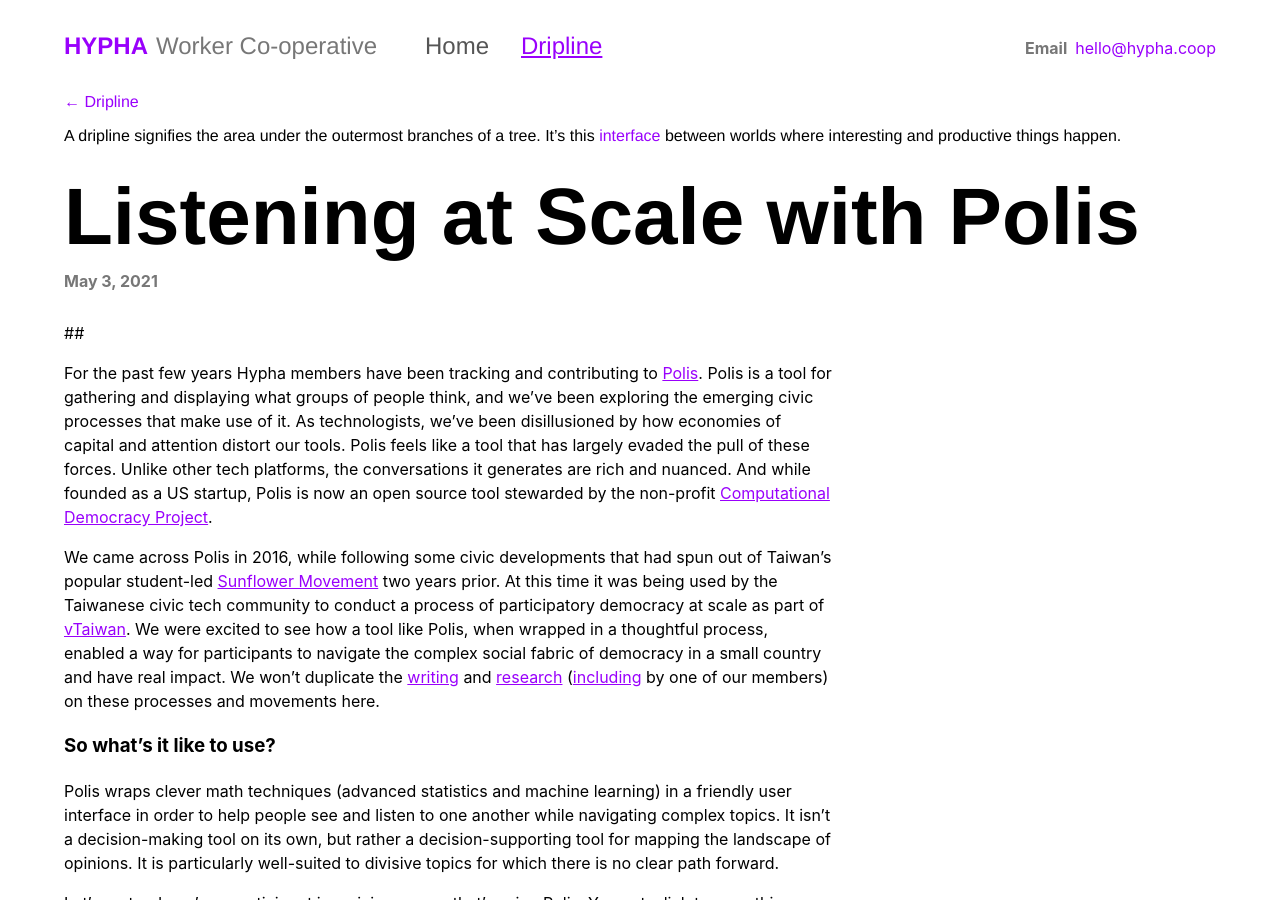
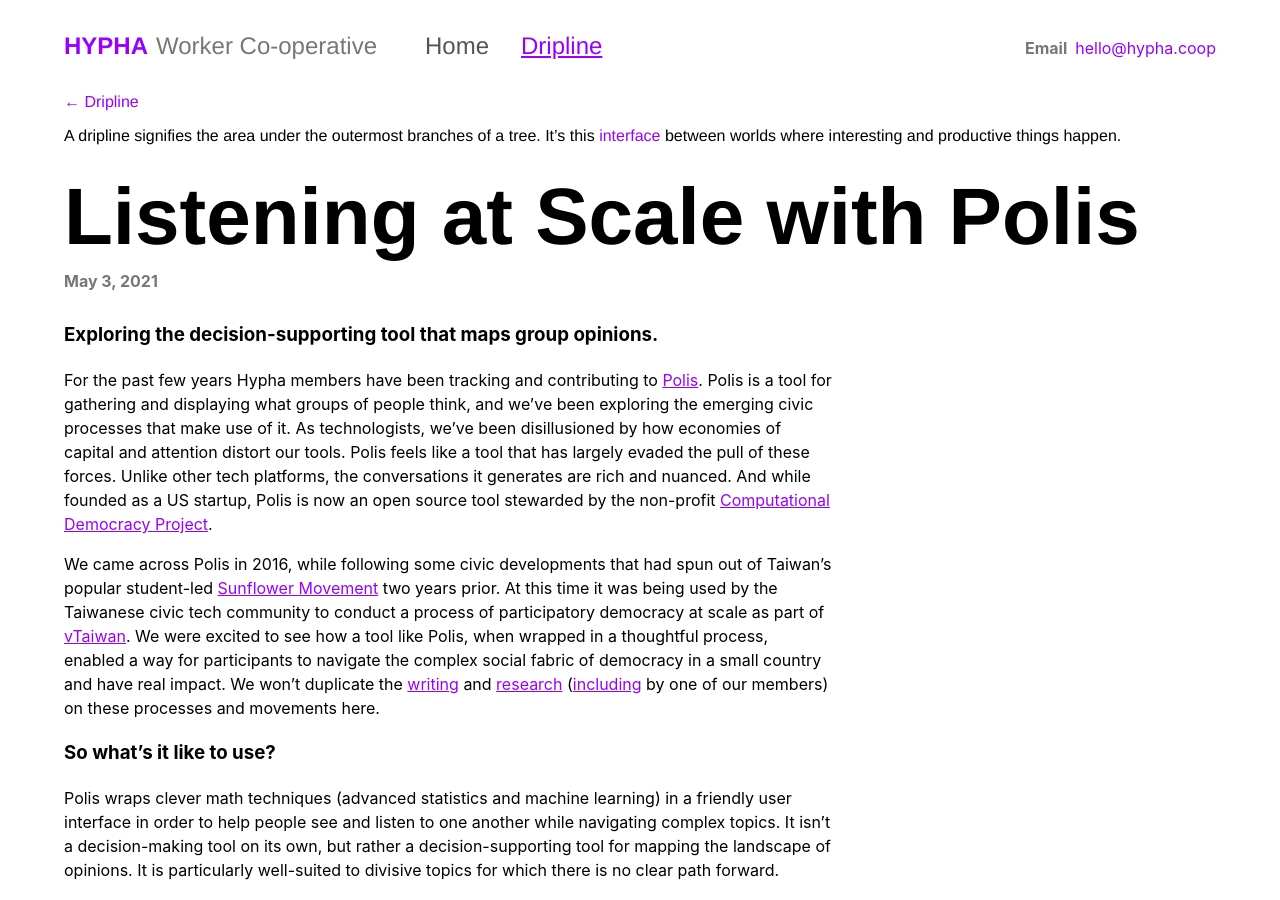
Before and after one commit to hyphacoop/hypha.coop, a Jekyll site: the page built from _posts/2021-05-03-listening-at-scale-with-polis.md, in a window 1280 px wide and 900 px high. Built offline with Jekyll 4.4.1, drawn with Linux system fonts in a browser that asks for light colours.

Commit message:
fix liquid tag for excerpt

```diff
--- a/_posts/2021-05-03-listening-at-scale-with-polis.md
+++ b/_posts/2021-05-03-listening-at-scale-with-polis.md
@@ -5,7 +5,7 @@
 excerpt: 'Exploring the decision-supporting tool that maps group opinions.'
 ---
 
-## {{ post.excerpt }}
+### {{ page.excerpt }}
 
 For the past few years Hypha members have been tracking and contributing to [Polis](https://pol.is/home).
 Polis is a tool for gathering and displaying what groups of people think,
```
